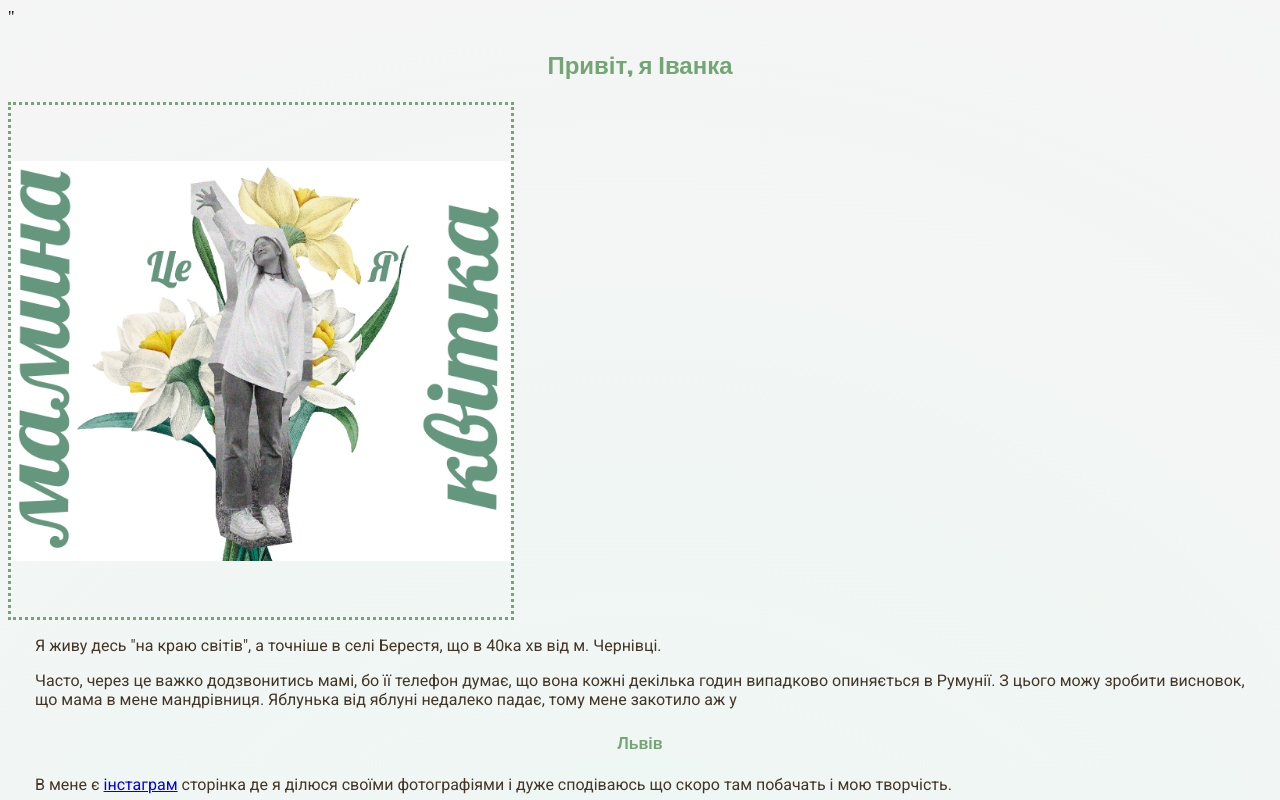
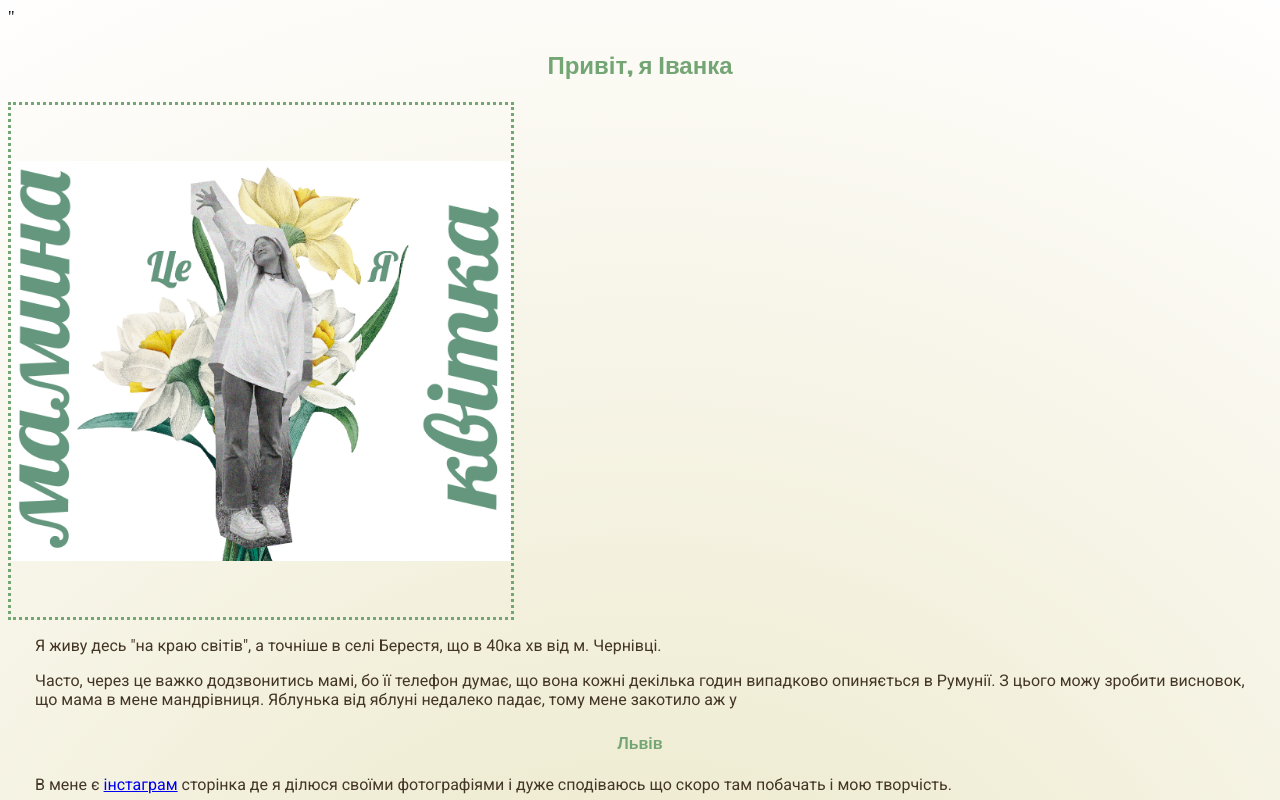
Before and after one commit to IvankaRusnak/IvankaRusnak.github.io, a plain HTML site: page index.html in a window 1280 px wide. Shown: the top 800 px of the page. Drawn offline with Linux system fonts and the light colour scheme; a web font is replaced by a local one.

Commit message:
gradient

```diff
--- a/style.css
+++ b/style.css
@@ -1,5 +1,5 @@
 body{
-background: radial-gradient(circle, rgba(255, 255, 255, 0.5) 0%, rgba(245, 245, 245, 1) 100%);
+background: radial-gradient(circle, rgba(249, 219, 159, 0.5) 0%, rgb(255, 254, 254) 100%);
     background-color: #d9f0e6;
 }
 
```
